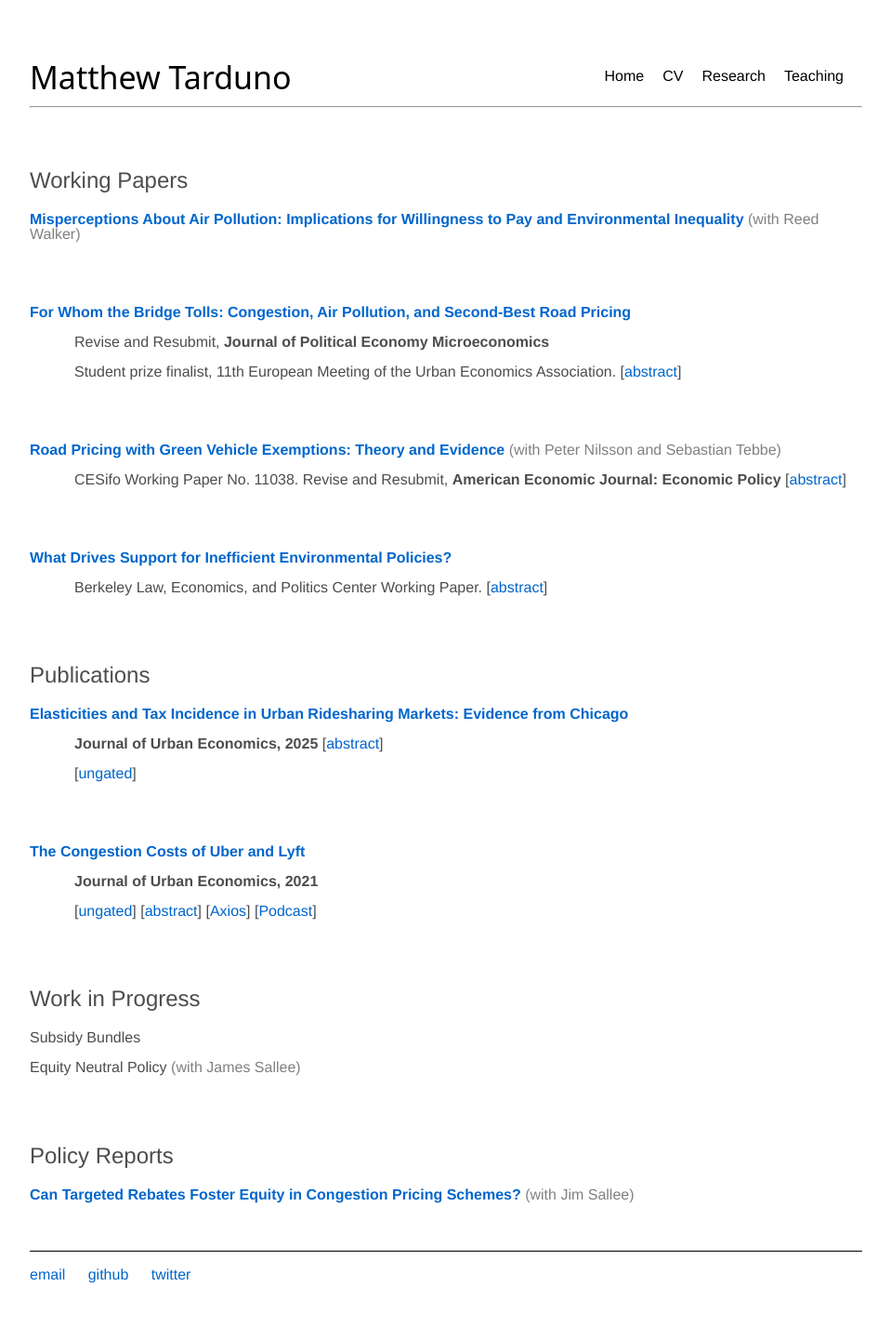
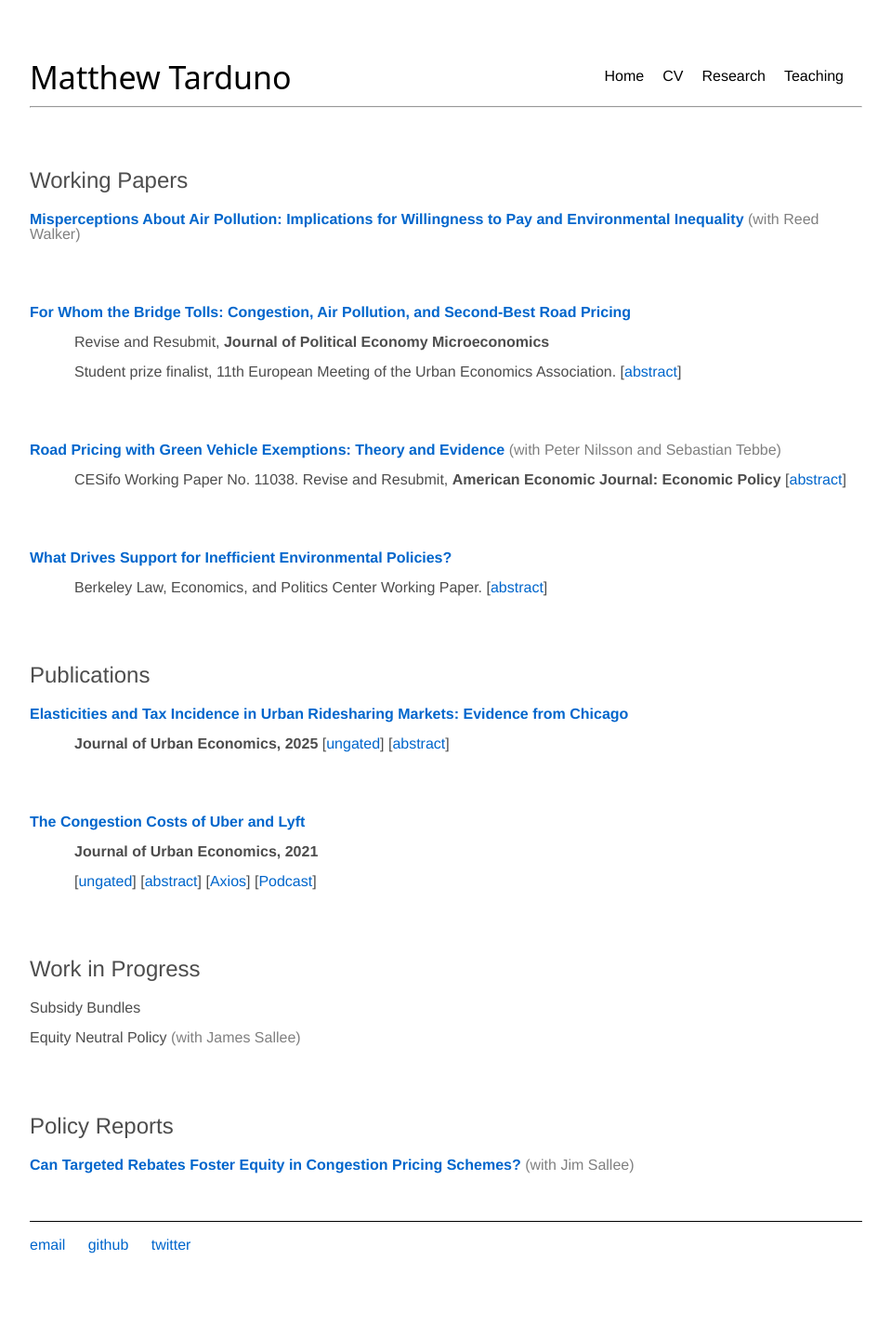
Before and after one commit to Matt-Tarduno/Matt-Tarduno.github.io, a Jekyll site: the page built from research/index.html, in a window 1280 px wide. Shown: the whole page at 93% size, without its empty margins (160-1119 px from the left). Built offline with Jekyll 4.4.1, drawn with Linux system fonts in a browser that asks for light colours; after the commit the page ends 1408 px from its top, so only the background shows below that.

Commit message:
Update index.html

```diff
--- a/research/index.html
+++ b/research/index.html
@@ -132,8 +132,9 @@
     <a href="https://doi.org/10.1016/j.jue.2025.103809" target="_blank">Elasticities and Tax Incidence in Urban Ridesharing Markets: Evidence from Chicago</a>
     </p>
     <p class="info-line"><span class="journal-name">Journal of Urban Economics, 2025</span>
+        [<a href="https://papers.ssrn.com/sol3/papers.cfm?abstract_id=4624940" target="_blank">ungated</a>]
         [<a href="javascript:void(0)" onclick="toggleAbstract('abstract2')">abstract</a>]
-    <p class="info-line"> [<a href="https://papers.ssrn.com/sol3/papers.cfm?abstract_id=4624940" target="_blank">ungated</a>]
+</p>
 <p id="abstract2" class="abstract">
 This paper answers three questions about ridesharing taxes: (i) How elastic is ridesharing with respect to taxation?
         (ii) How effective are ridesharing taxes at addressing traffic-related externalities? And (iii),
```
